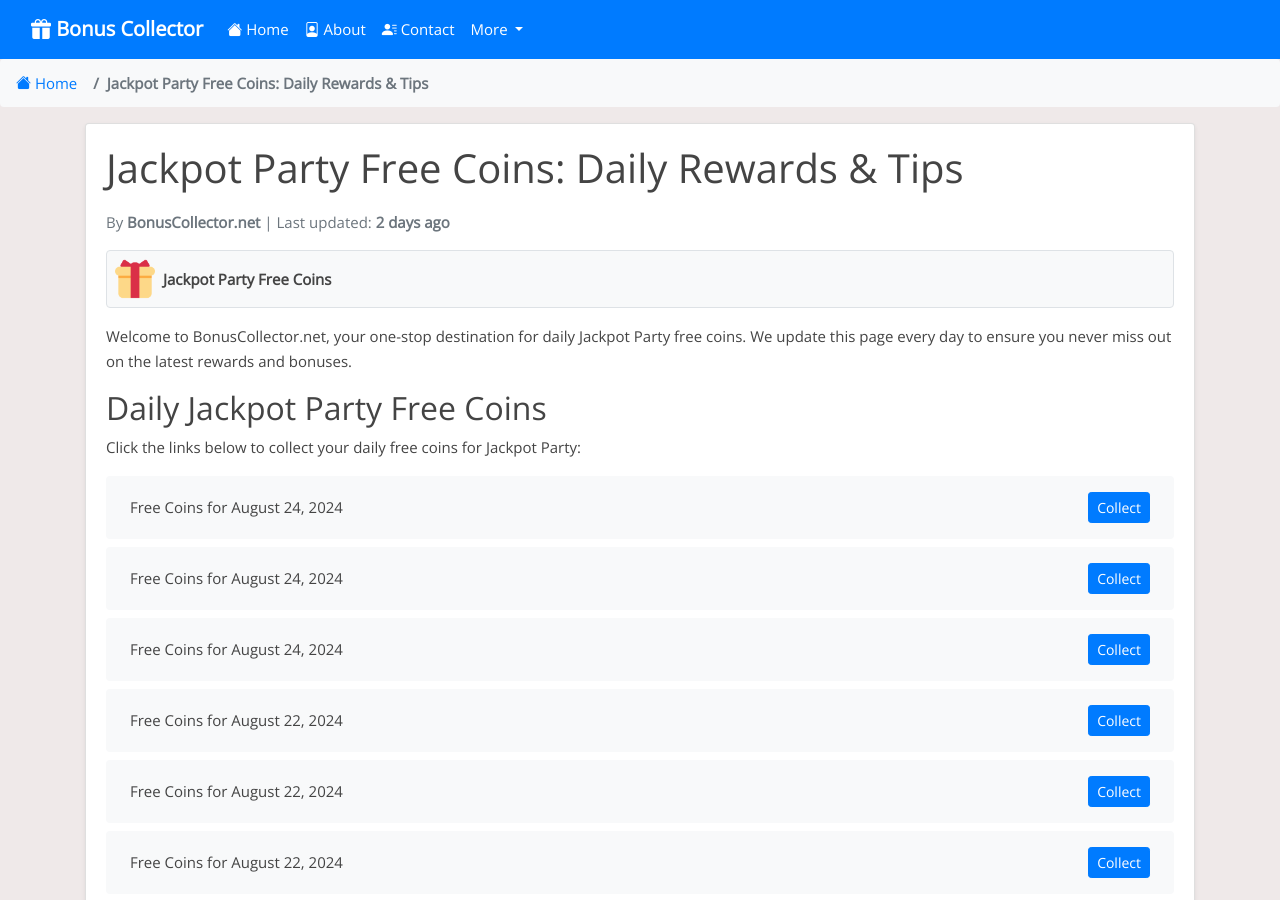
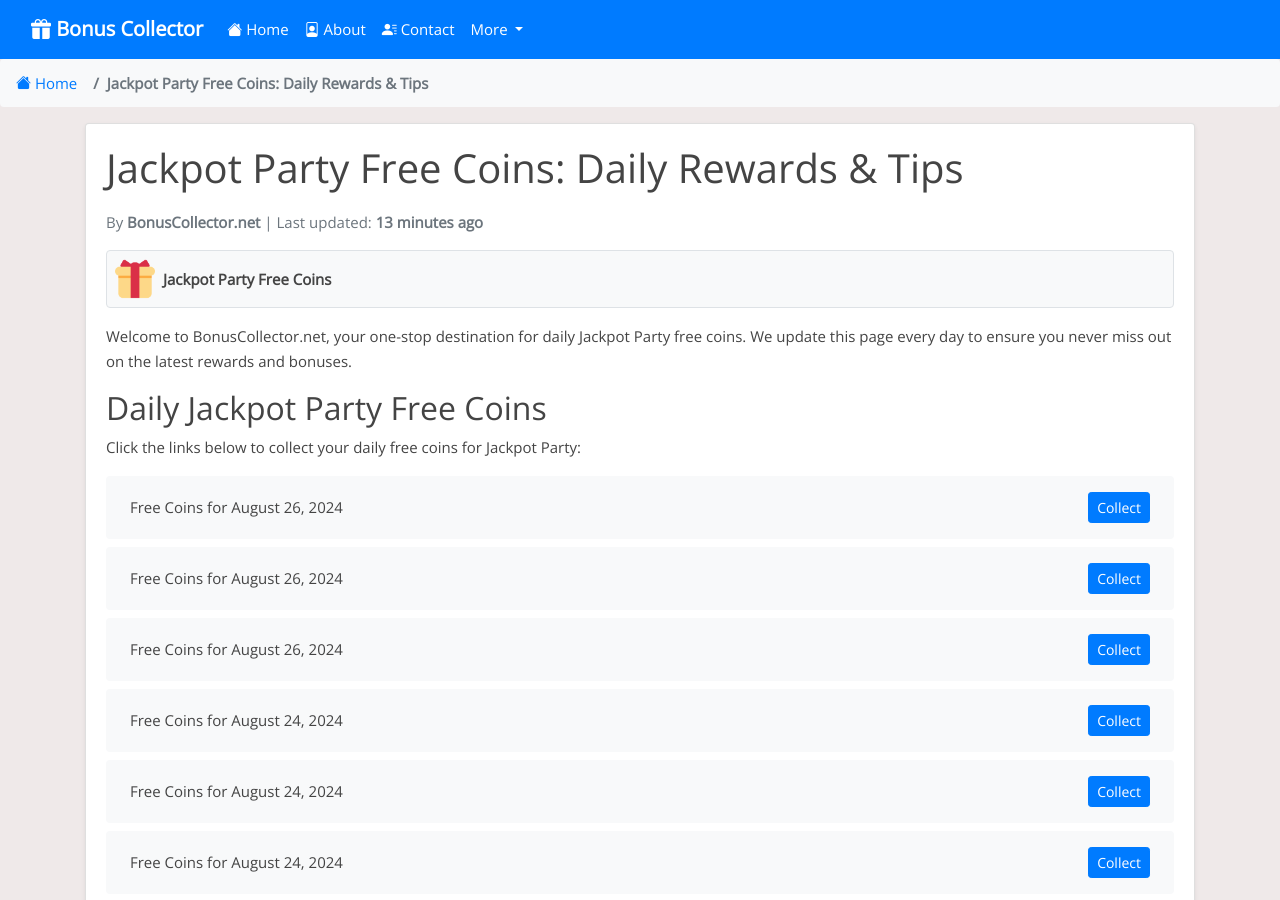
Before and after one commit to Prollad99/bs-net, a Jekyll site: the page built from _posts/2024-07-31-jackpot-party.md, in a window 1280 px wide and 900 px high. Built offline with Jekyll 4.4.1, drawn with Linux system fonts in a browser that asks for light colours; nearby versions of some CDN libraries; comment, search, counter and statistics services are not loaded; some of the changed text lies outside the part shown.

Commit message:
Update jackpot-party reward links and last modified date

```diff
--- a/_data/include_files.yml
+++ b/_data/include_files.yml
@@ -68,7 +68,7 @@
   last_modified: 2024-08-26 04:25:36
 
 jackpot-party.html:
-  last_modified: 2024-08-24 06:08:07
+  last_modified: 2024-08-26 12:40:00
 
 quick-hit-slots.html:
   last_modified: 2024-08-26 12:39:57
--- a/_includes/jackpot-party.html
+++ b/_includes/jackpot-party.html
@@ -1,4 +1,16 @@
 <ul class="list-group mt-3 mb-4">
+  <li class="list-group-item d-flex justify-content-between align-items-center">
+    <span>Free Coins for August 26, 2024</span>
+    <a href="http://bit.ly/3yVQ0Ck" class="btn btn-primary btn-sm">Collect</a>
+  </li>
+  <li class="list-group-item d-flex justify-content-between align-items-center">
+    <span>Free Coins for August 26, 2024</span>
+    <a href="https://bit.ly/3AAF2CU" class="btn btn-primary btn-sm">Collect</a>
+  </li>
+  <li class="list-group-item d-flex justify-content-between align-items-center">
+    <span>Free Coins for August 26, 2024</span>
+    <a href="https://bit.ly/3AKmeRu" class="btn btn-primary btn-sm">Collect</a>
+  </li>
   <li class="list-group-item d-flex justify-content-between align-items-center">
     <span>Free Coins for August 24, 2024</span>
     <a href="https://bit.ly/3MhXMtt" class="btn btn-primary btn-sm">Collect</a>
@@ -387,16 +399,4 @@
     <span>Free Coins for Invalid Date</span>
     <a href="https://bit.ly/3SeEh8z" class="btn btn-primary btn-sm">Collect</a>
   </li>
-  <li class="list-group-item d-flex justify-content-between align-items-center">
-    <span>Free Coins for Invalid Date</span>
-    <a href="https://bit.ly/3YerkiN" class="btn btn-primary btn-sm">Collect</a>
-  </li>
-  <li class="list-group-item d-flex justify-content-between align-items-center">
-    <span>Free Coins for Invalid Date</span>
-    <a href="https://bit.ly/3LzWnhn" class="btn btn-primary btn-sm">Collect</a>
-  </li>
-  <li class="list-group-item d-flex justify-content-between align-items-center">
-    <span>Free Coins for Invalid Date</span>
-    <a href="https://bit.ly/3Ylox7k" class="btn btn-primary btn-sm">Collect</a>
-  </li>
 </ul>
```
Also changed, not shown: links-json/jackpot-party.json (+12 -9 lines).
